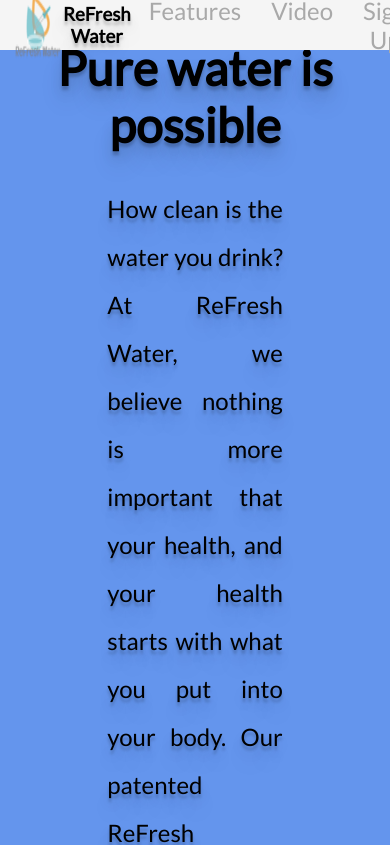
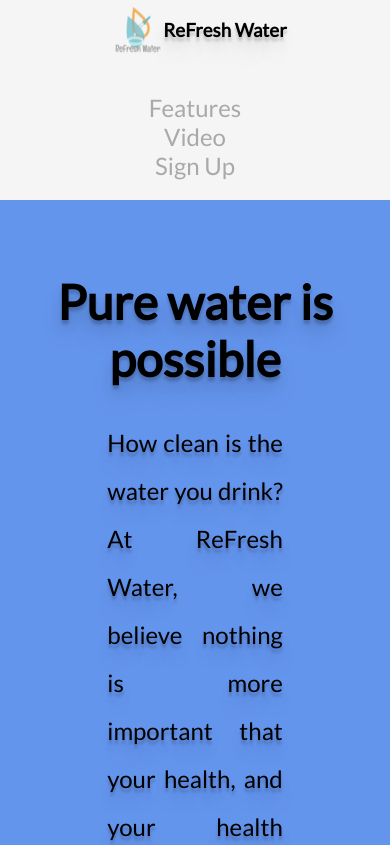
Before and after one commit to faginr/Product-Landing-Page, a plain HTML site: page index.html in a window 390 px wide. Shown: the top 845 px of the page. Drawn offline with Linux system fonts and the light colour scheme.

Commit message:
Added form action, media query, and edited CSS.

```diff
--- a/index.html
+++ b/index.html
@@ -51,7 +51,7 @@
 
 	<iframe id="video" width="500" height="300" src="https://www.youtube.com/embed/Og87nNRvldM" frameborder="0" allow="accelerometer; autoplay; encrypted-media; gyroscope; picture-in-picture" allowfullscreen></iframe>
 
-	<form id="form">
+	<form id="form" action="https://www.freecodecamp.com/email-submit">
 		<p id="subtitle"><strong>Get Started</strong></p>
 		<div class="left">
 		<label for="name">Name:</label>
--- a/style.css
+++ b/style.css
@@ -139,3 +139,20 @@
 	border: 2px solid slategrey;
 	border-radius: 4px;
 }
+
+
+@media (max-width: 400px) {
+  #header {
+	  flex-direction: column;
+    margin-bottom: 20px;
+    height: 200px;
+  }
+  #nav-bar {
+    flex-direction: column;
+    margin-bottom: 20px;
+  }
+  #jumbo {
+    margin-top: 70%;
+  }
+
+}
```
